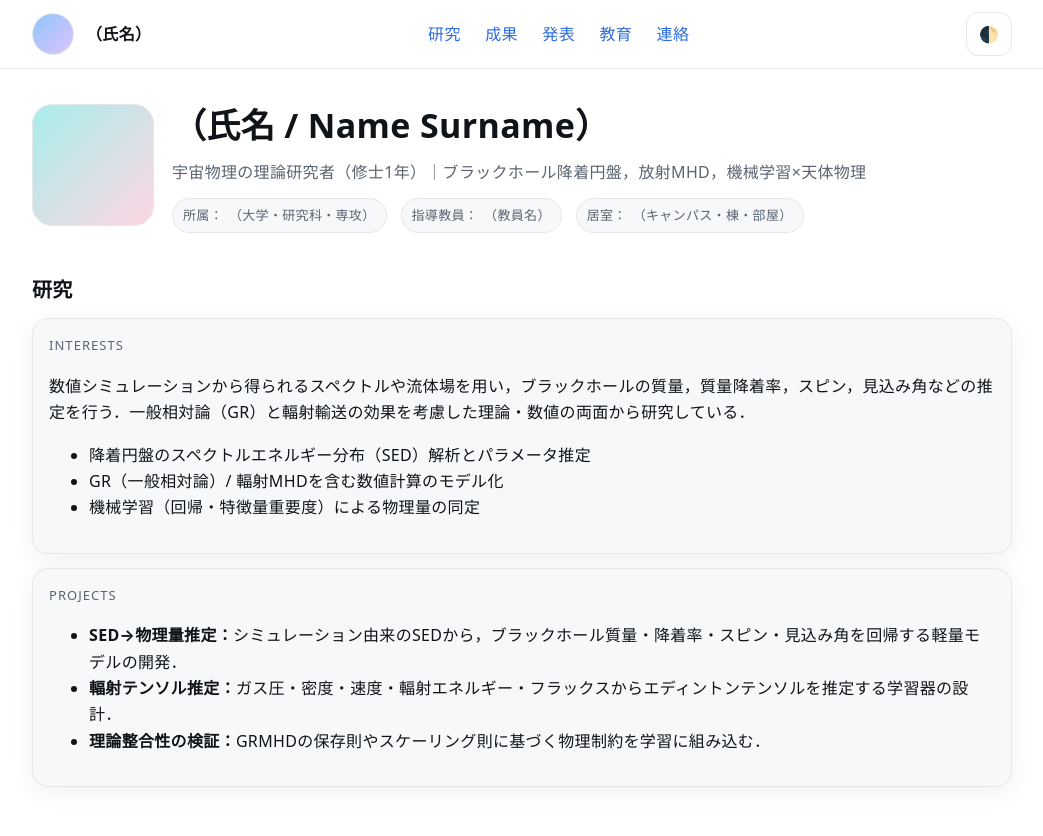
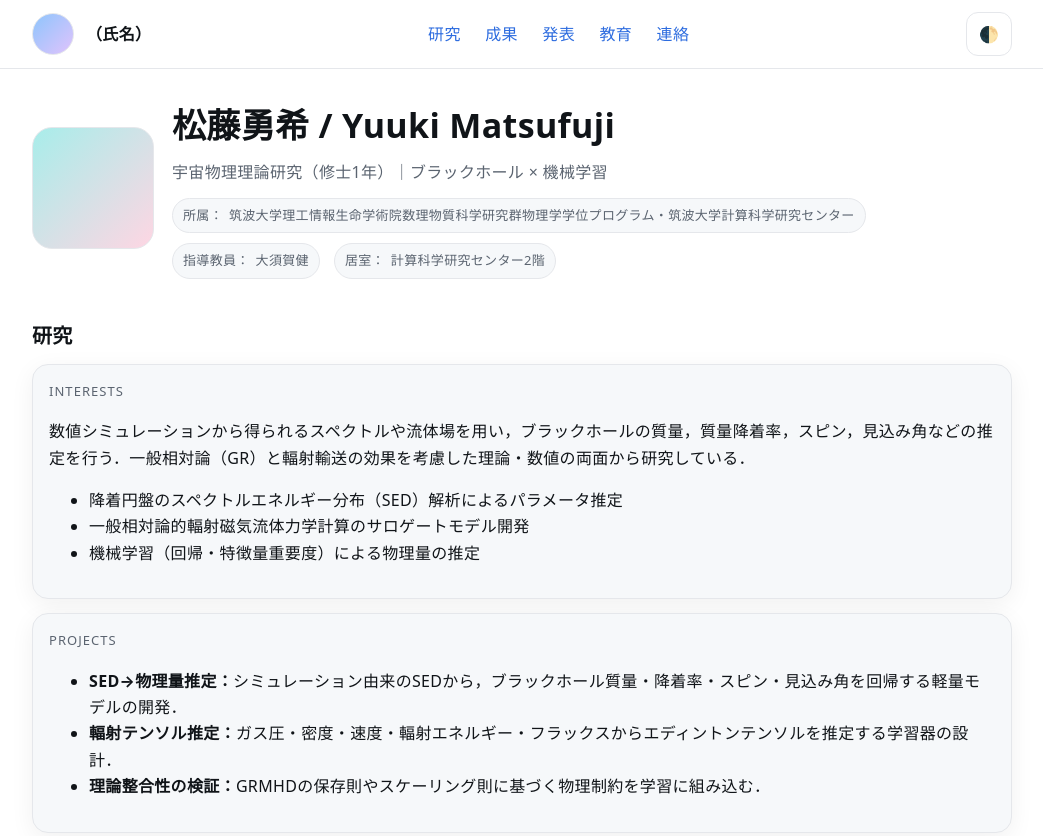
Before and after one commit to tvmrfh0o/tvmrfh0o.github.io, a plain HTML site: page index.html in a window 1280 px wide. Shown: the top 836 px of the page, without its empty margins (118-1161 px from the left). Drawn offline with Linux system fonts and the light colour scheme.

Commit message:
Update index.html

```diff
--- a/index.html
+++ b/index.html
@@ -114,12 +114,12 @@
     <section class="hero">
       <div class="photo" role="img" aria-label="プロフィール画像のプレースホルダ"></div>
       <div>
-        <h1>（氏名 / Name Surname）</h1>
-        <p class="tagline">宇宙物理の理論研究者（修士1年）｜ブラックホール降着円盤，放射MHD，機械学習×天体物理</p>
+        <h1> 松藤勇希 / Yuuki Matsufuji</h1>
+        <p class="tagline">宇宙物理理論研究（修士1年）｜ブラックホール × 機械学習</p>
         <div class="meta">
-          <span class="pill">所属：<span>（大学・研究科・専攻）</span></span>
-          <span class="pill">指導教員：<span>（教員名）</span></span>
-          <span class="pill">居室：<span>（キャンパス・棟・部屋）</span></span>
+          <span class="pill">所属：<span>筑波大学理工情報生命学術院数理物質科学研究群物理学学位プログラム・筑波大学計算科学研究センター</span></span>
+          <span class="pill">指導教員：<span>大須賀健</span></span>
+          <span class="pill">居室：<span>計算科学研究センター2階</span></span>
         </div>
       </div>
     </section>
@@ -132,9 +132,9 @@
           <div class="kicker">Interests</div>
           <p>数値シミュレーションから得られるスペクトルや流体場を用い，ブラックホールの質量，質量降着率，スピン，見込み角などの推定を行う．一般相対論（GR）と輻射輸送の効果を考慮した理論・数値の両面から研究している．</p>
           <ul>
-            <li>降着円盤のスペクトルエネルギー分布（SED）解析とパラメータ推定</li>
-            <li>GR（一般相対論）/ 輻射MHDを含む数値計算のモデル化</li>
-            <li>機械学習（回帰・特徴量重要度）による物理量の同定</li>
+            <li>降着円盤のスペクトルエネルギー分布（SED）解析によるパラメータ推定</li>
+            <li>一般相対論的輻射磁気流体力学計算のサロゲートモデル開発</li>
+            <li>機械学習（回帰・特徴量重要度）による物理量の推定</li>
           </ul>
         </article>
         <article class="card item">
@@ -189,15 +189,13 @@
         <article class="card item">
           <div class="kicker">Teaching Assistant</div>
           <ul>
-            <li>（科目名） 力学I／II（年度：2025），演習・採点補助．</li>
-            <li>（科目名） 計算物理（年度：2024），Python演習．</li>
+            <li>なし</li>
           </ul>
         </article>
         <article class="card item">
           <div class="kicker">Outreach</div>
           <ul>
-            <li>高校向け出前授業：ブラックホールの物理（2024）．</li>
-            <li>研究室公開での展示：降着円盤シミュレーション可視化（2025）．</li>
+            <li>なし</li>
           </ul>
         </article>
       </div>
@@ -208,7 +206,7 @@
       <h2>連絡先・リンク</h2>
       <div class="grid">
         <article class="card item">
-          <p>メール：<a id="email" href="#" data-local="your.name" data-domain="univ.example.jp"></a>
+          <p>メール：<a id="email" href="#" data-local="matsufuji" data-domain="ccs.tsukuba.ac.jp"></a>
             <button id="copy-email" class="btn" aria-label="メールアドレスをコピー">コピー</button></p>
           <div class="icons">
             <a class="pill" href="#" title="Google Scholar" aria-label="Google Scholar">📚 Scholar</a>
```
